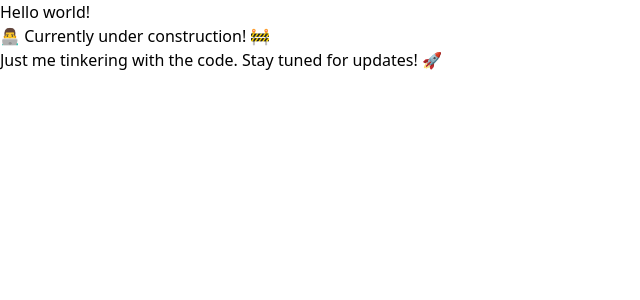
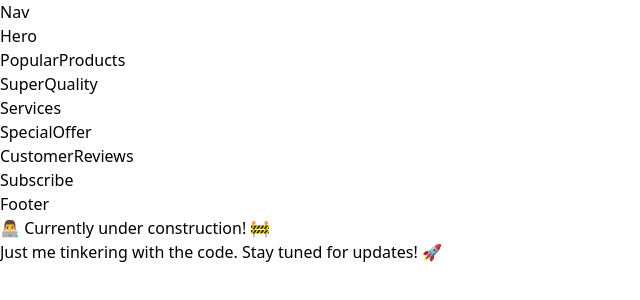
Before and after one commit to pranav-k-jha/nike-app, a React (Vite) app: page / in a window 1280 px wide. Shown: the top 300 px of the page, without its empty margins (0-640 px from the left). Built offline with nearby package versions, Linux system fonts and the light colour scheme; a web font is replaced by a local one.

Commit message:
added sections

```diff
--- a/src/App.jsx
+++ b/src/App.jsx
@@ -2,13 +2,21 @@
 
 const App = () => {
   return (
-    <div>
-      <h1 className="text-3xl font-bold underline">Hello world!</h1>{" "}
+    <main className="relative">
+      Nav
+      <section className="xl:padding-1 wide:padding-r padding-b">Hero</section>
+      <section className="padding">PopularProducts</section>
+      <section className="padding">SuperQuality</section>
+      <section className="padding-x py-10">Services</section>
+      <section className="padding">SpecialOffer</section>
+      <section className="padding">CustomerReviews</section>
+      <section className="padding">Subscribe</section>
+      <section className="padding">Footer</section>
       <p class="bg-red-200 text-red-700 p-4 text-center font-bold">
         👨‍💻 Currently under construction! 🚧 <br />
         Just me tinkering with the code. Stay tuned for updates! 🚀
       </p>
-    </div>
+    </main>
   );
 };
 
```
